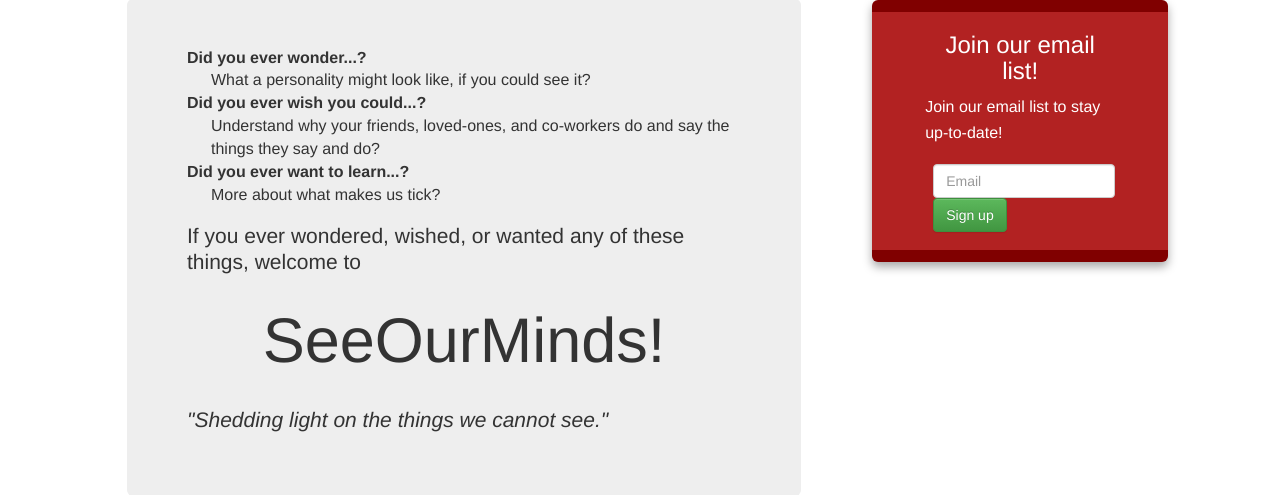
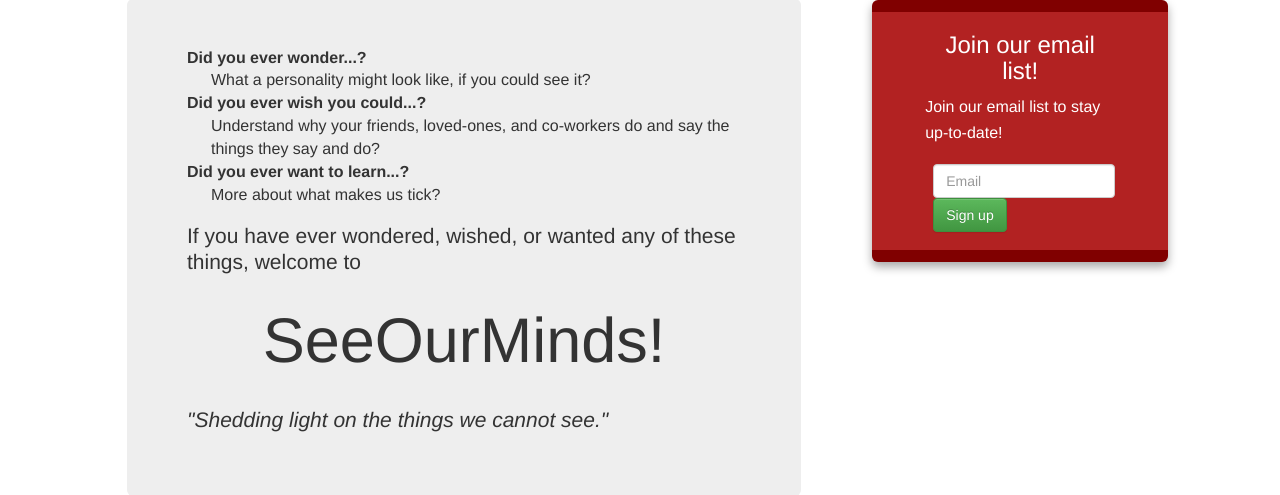
Before and after one commit to tomwhartung/seeourminds.com-bootstrap, a Django app: template Site/content/templates/content/home.html in a window 1280 px wide. Shown: the part 157-652 px from the top of the page. Run offline with Django 3.2, Linux system fonts and the light colour scheme; the template is opened without the code that fills it, so the values that code supplies are empty; some libraries are stand-ins or nearby versions.

Commit message:
Tiny tweak (one word) to the home page.

```diff
--- a/Site/content/templates/content/home.html
+++ b/Site/content/templates/content/home.html
@@ -14,7 +14,7 @@
         <dd>More about what makes us tick?</dd>
       </dl>
       <p>
-        If you ever wondered, wished, or wanted any of these things,
+        If you have ever wondered, wished, or wanted any of these things,
           welcome to</p>
       <h1>SeeOurMinds!</h1>
       <p class="air-quotes">Shedding light on the things we cannot see.</p>
```
